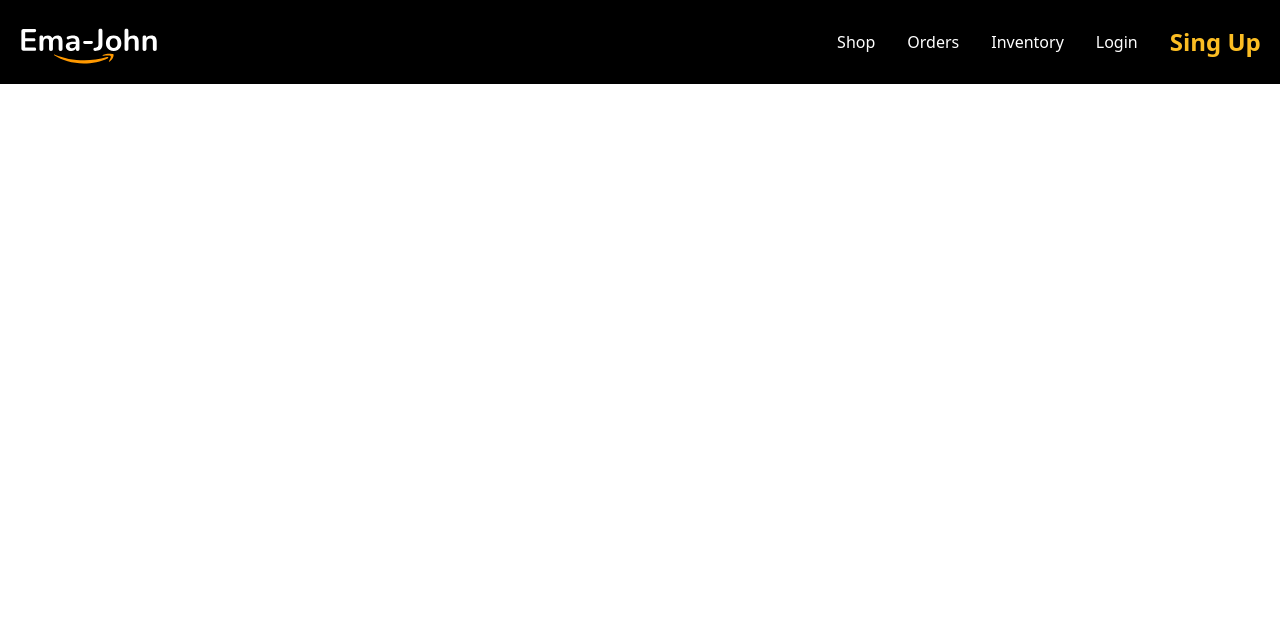
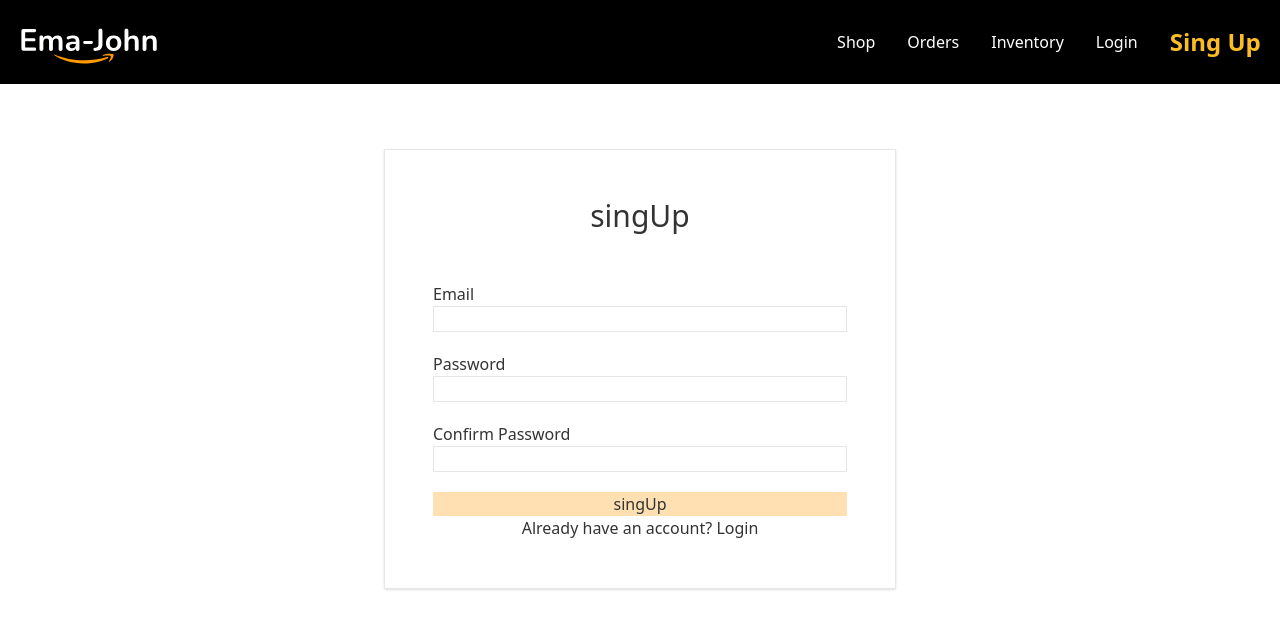
Before and after one commit to foysalahmedmin/Ema-John, a React (Vite) app: page /singUp in a window 1280 px wide. Shown: the top 628 px of the page. Built offline with nearby package versions, Linux system fonts and the light colour scheme; no server answers.

Commit message:
authintication and private rout

```diff
--- a/src/components/Header/Header.jsx
+++ b/src/components/Header/Header.jsx
@@ -1,8 +1,13 @@
-import React from 'react';
+import React, { useContext } from 'react';
 import logo from '../../images/Logo.svg'
 import ActiveLink from '../ActiveLink/ActiveLink';
+import { AuthContext } from '../../provider/AuthProvider';
 
 const Header = () => {
+    const { user, logOut } = useContext(AuthContext);
+    const logOutHandler = () => {
+        logOut()
+    }
     return (
         <header className='fixed w-full z-10 top-0 bg-black'>
             <div className="container px-[1.5%] mx-auto">
@@ -14,7 +19,11 @@ const Header = () => {
                         <li className='text-white'><ActiveLink to="/inventory">Inventory</ActiveLink></li>
                         <li className='text-white'><ActiveLink to="/login">Login</ActiveLink></li>
                         <li className='text-white'><ActiveLink to="/singUp">Sing Up</ActiveLink></li>
+                        {
+                            user && <button onClick={logOutHandler} className='bg-white'>LogOut</button>
+                        }
                     </ul>
+
                 </nav>
             </div>
         </header>
--- a/src/components/Layout/Home.jsx
+++ b/src/components/Layout/Home.jsx
@@ -6,7 +6,9 @@ const Home = () => {
     return (
         <div>
             <Header></Header>
-            <Outlet></Outlet>
+            <main className='mt-[85px]'>
+                <Outlet></Outlet>
+            </main>
         </div>
     );
 };
--- a/src/components/LogIn/LogIn.jsx
+++ b/src/components/LogIn/LogIn.jsx
@@ -1,10 +1,41 @@
-import React from 'react';
+import React, { useContext } from 'react';
+import { Link, useLocation, useNavigate } from 'react-router-dom';
+import { AuthContext } from '../../provider/AuthProvider';
 
 const LogIn = () => {
+    const navigate = useNavigate()
+    const location = useLocation()
+    const from = location.state?.from?.pathname || '/';
+    const {singIn} = useContext(AuthContext);
+    const logInHandler = (e) =>{
+        const form = e.target
+        const email = form.email.value;
+        const pass = form.pass.value;
+        singIn(email, pass)
+        .then(result => {
+            console.log(result.user)
+            navigate(from, {replace: true})
+        })
+    }
     return (
-        <div>
+        <section className='py-16'>
+            <div className='container mx-auto'>
+                <div className='max-w-lg mx-auto p-12 border shadow'>
+                    <h3 className='mb-12 text-center text-3xl'>LogIn</h3>
+                    <form onSubmit={logInHandler} className='w-full' action="">
+                        <label htmlFor="email-login">Email</label>
+                        <input className='mb-5 w-full border' type="email" name='email' id='email-login' />
+                        <label htmlFor="pass-login">Password</label>
+                        <input className='mb-5 w-full border' type="password" name="pass" id="pass-login" />
+                        <div className='text-center'>
+                            <input className='bg-[#FFE0B3] hover:bg-orange-500 w-full' type="submit" value="LogIn" />
+                        </div>
+                    </form>
+                    <p className='text-center'>New to Ema-john? <Link to="/singUp">Create New Account</Link></p>
+                </div>
+            </div>
 
-        </div>
+        </section>
     );
 };
 
--- /dev/null
+++ b/src/components/PrivateRout/PrivateRout.jsx
@@ -0,0 +1,19 @@
+import React, { useState } from 'react';
+import { AuthContext } from '../../provider/AuthProvider';
+import { Navigate, useLocation } from 'react-router-dom';
+
+const PrivateRout = ({children}) => {
+    const {user, loading} = useState(AuthContext)
+    const location = useLocation()
+    if(loading){
+        return <div>Loading....</div>
+    }
+    if(user){
+        return children ;
+    }
+    return (
+        <Navigate to ="/login" state={{from: location}} replace></Navigate>
+    );
+};
+
+export default PrivateRout;
--- a/src/components/Shop/Shop.jsx
+++ b/src/components/Shop/Shop.jsx
@@ -62,7 +62,7 @@ const Shop = () => {
     }
 
     return (
-        <section className='pt-[85px]'>
+        <section>
             <div className="container px-[1.5%] mx-auto flex gap-4 justify-between">
                 <div>
                     <h1 className='text-center text-3xl font-bold pt-7'>Products</h1>
--- a/src/components/SingUp/SingUp.jsx
+++ b/src/components/SingUp/SingUp.jsx
@@ -1,10 +1,52 @@
-import React from 'react';
+import React, { useContext, useState } from 'react';
+import { Link } from 'react-router-dom';
+import { AuthContext } from '../../provider/AuthProvider';
+import { Result } from 'postcss';
 
 const SingUp = () => {
+    const [error, setError] = useState('')
+    const {createUser} = useContext(AuthContext)
+    const handleSingUp = (e) =>{
+        e.preventDefault();
+
+        const form = e.target;
+        const email = form.email.value
+        const pass = form.pass.value
+        const con_pass = form.con_pass.value
+        setError('')
+        if(pass !== con_pass){
+            setError('Your Password did not match!')
+        }else if(pass.length < 6){
+            setError('Password must be 6 disits')
+        }else{
+            console.log(email, pass, con_pass)
+            createUser(email, pass)
+            .then(result => console.log(result.user))
+            .catch(error => console.log(error.message))
+        }
+    }
     return (
-        <div>
+        <section className='py-16'>
+            <div className='container mx-auto'>
+                <div className='max-w-lg mx-auto p-12 border shadow'>
+                    <h3 className='mb-12 text-center text-3xl'>singUp</h3>
+                    <form onSubmit={handleSingUp} className='w-full' action="">
+                        <label htmlFor="email-singUp">Email</label>
+                        <input className='mb-5 w-full border' type="email" name='email' id='email-singUp' />
+                        <label htmlFor="pass-singUp">Password</label>
+                        <input className='mb-5 w-full border' type="password" name="pass" id="pass-singUp" />
+                        <label htmlFor="con-pass-singUp">Confirm Password</label>
+                        <input className='mb-5 w-full border' type="password" name="con_pass" id="con-pass-singUp" />
+                        <div className='text-center'>
+                            <input className='bg-[#FFE0B3] hover:bg-orange-500 w-full' type="submit" value="singUp" />
+                        </div>
+                    </form>
+                    <p className='text-center'>Already have an account? <Link to="/singUp"> Login </Link></p>
+                    <p className='text-red-700 text-center'>{error}</p>
+                </div>
+            </div>
 
-        </div>
+        </section>
     );
 };
 
--- /dev/null
+++ b/src/provider/AuthProvider.jsx
@@ -0,0 +1,46 @@
+import React, { createContext, useEffect, useState } from 'react';
+import { createUserWithEmailAndPassword, getAuth, onAuthStateChanged, signInWithEmailAndPassword, signOut } from "firebase/auth";
+import app from '../components/firbase/firbase.config';
+
+export const AuthContext = createContext(null);
+const auth = getAuth(app)
+
+const AuthProvider = ({children}) => {
+    const [user, setUser] = useState(null);
+    const [loading, setLoading] = useState(true);
+    const createUser = (email , password) => {
+        loading(true)
+        return createUserWithEmailAndPassword(auth, email, password)
+    }
+    const singIn = (email, password) => {
+        loading(true)
+        return signInWithEmailAndPassword(auth, email, password)
+    }
+    const logOut = () =>{
+        return signOut(auth);
+    }
+    useEffect(()=> {
+        const unsubscribe = onAuthStateChanged(auth, (currentUser) =>{
+            setUser(currentUser);
+            setLoading(false)
+        })
+        // unmounting to stop observing more.
+        return () => {
+            return unsubscribe ;
+        }
+    }, [])
+    const authInfo = {
+        user,
+        loading,
+        createUser,
+        singIn,
+        logOut
+    }
+    return (
+        <AuthContext.Provider value={authInfo}>
+            {children}
+        </AuthContext.Provider>
+    );
+};
+
+export default AuthProvider;
```
Also changed, not shown: src/main.jsx (+6 -3 lines).
